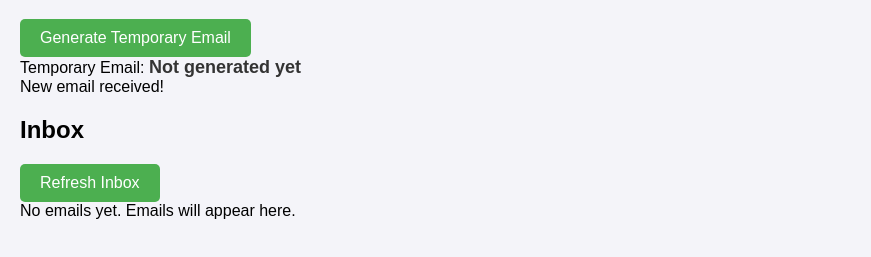
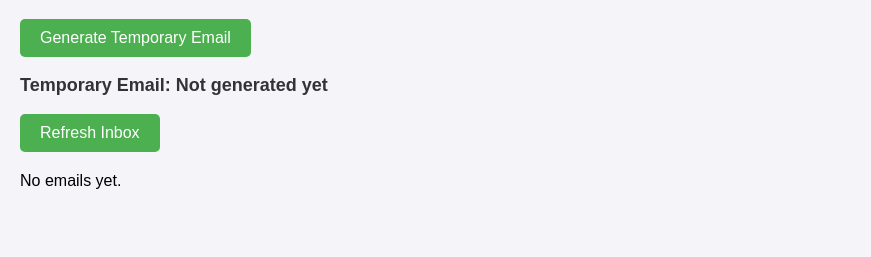
Before and after one commit to mdarafat17/freemail, a website: page index.html in a window 1280 px wide. Shown: the part 81-338 px from the top of the page, without its empty margins (0-871 px from the left). Drawn offline with Linux system fonts and the light colour scheme.

Commit message:
index.html

```diff
--- a/index.html
+++ b/index.html
@@ -7,17 +7,21 @@
   <link rel="stylesheet" href="styles.css">
 </head>
 <body>
+
   <h1>Temporary Email System</h1>
 
-  <button onclick="generateEmail()">Generate Temporary Email</button>
-  <div id="generated-email">Temporary Email: <span id="email-alias">Not generated yet</span></div>
+  <!-- Email Generation Section -->
+  <div>
+    <button onclick="generateEmail()">Generate Temporary Email</button>
+    <p id="email-alias">Temporary Email: Not generated yet</p>
+  </div>
 
-  <div id="notification">New email received!</div>
-
-  <div id="email-section">
-    <h2>Inbox</h2>
-    <button id="refresh-button" onclick="refreshInbox()">Refresh Inbox</button>
-    <div id="emails">No emails yet. Emails will appear here.</div>
+  <!-- Inbox Section -->
+  <div>
+    <button onclick="refreshInbox()">Refresh Inbox</button>
+    <div id="inbox">
+      <p>No emails yet.</p>
+    </div>
   </div>
 
   <script src="script.js"></script>
```
